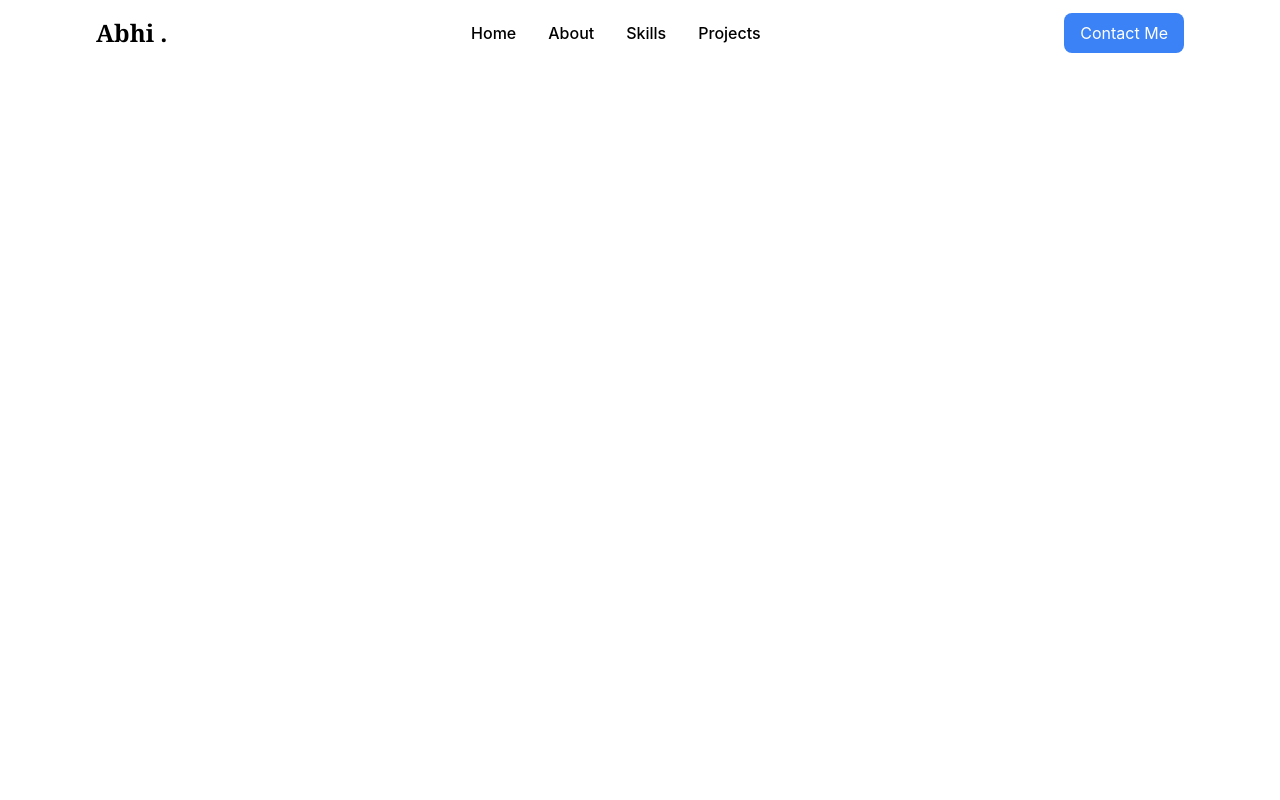
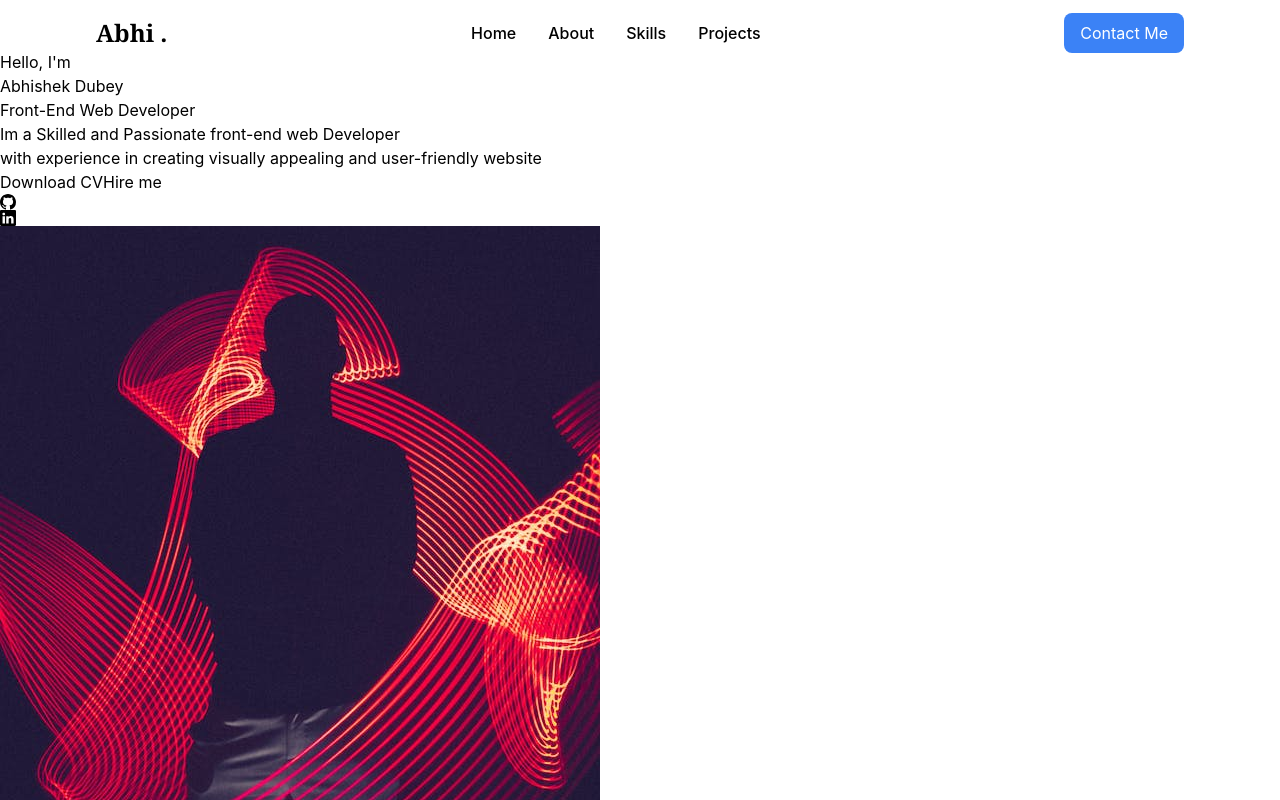
Before and after one commit to abhi-dev-er/Portfolio-Website, a React (Create React App) app: page / in a window 1280 px wide. Shown: the top 800 px of the page. Built offline with nearby package versions, Linux system fonts and the light colour scheme.

Commit message:
creating hero section

```diff
--- a/src/App.js
+++ b/src/App.js
@@ -1,10 +1,13 @@
 import React from 'react'
 import Navbar from './Components/Navbar/Navbar'
+import Home from './Components/Home/Home'
+
 
 function App() {
   return (
     <div className=''>
       <Navbar/>
+      <Home/>
     </div>
   )
 }
--- /dev/null
+++ b/src/Components/Home/Home.jsx
@@ -0,0 +1,37 @@
+import React from "react";
+import hero from "../../assets/hero.jpeg";
+import { Button, Link } from "react-scroll";
+import { BsLinkedin, BsGithub,} from "react-icons/bs"
+
+function Home() {
+  return (
+    <section className="">
+      <div className="">
+        <span>
+          Hello, I'm <br />
+          <span>Abhishek Dubey</span>
+        </span>
+        <h1>
+          {" "}
+          <span>Front-End Web Developer</span>
+        </h1>
+        <p>
+          Im a Skilled and Passionate front-end web Developer <br /> with experience  in
+          creating visually appealing and user-friendly website{" "}
+        </p>
+        <Link><button>Download CV</button></Link>
+        <Link><button>Hire me</button></Link>
+        <div>
+            <span><BsGithub/></span>
+            <span><BsLinkedin/></span>
+
+        </div>
+      </div>
+      <div>
+        <img src={hero} alt="" />
+      </div>
+    </section>
+  );
+}
+
+export default Home;
```
Also changed, not shown: src/assets/hero.jpeg (added).
